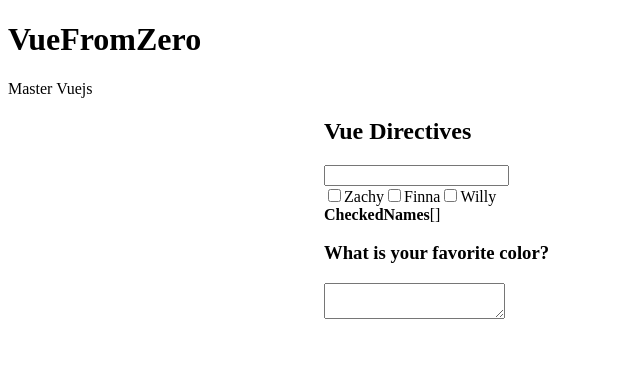
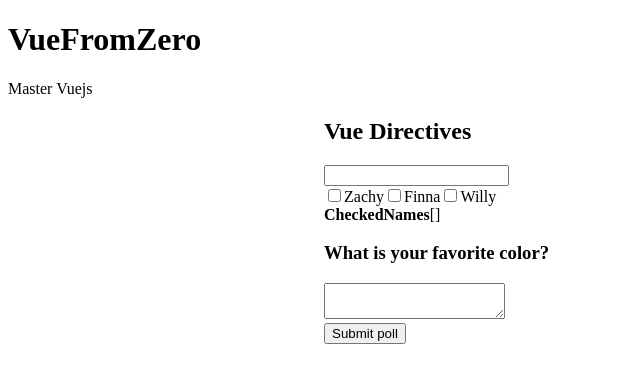
Before and after one commit to ZachyDev/FrontEnd-Masters---Vuejs, a Vue app in the folder vuefromzero/: page / in a window 1280 px wide. Shown: the top 382 px of the page, without its empty margins (0-640 px from the left). Built offline with nearby package versions, Linux system fonts and the light colour scheme.

Commit message:
v-directives:v-bind✅✅

```diff
--- a/vuefromzero/src/components/Form.vue
+++ b/vuefromzero/src/components/Form.vue
@@ -16,7 +16,7 @@
            <form>
                <h3>What is your favorite color?</h3>
               <textarea v-model="opinion"></textarea><br />
-               <button type="button" v-show="opinion">Sumbit poll</button>
+               <button type="button" :class="[opinion ? activeClass : '']">Submit poll</button>
           </form>
 
   </div>
@@ -29,7 +29,8 @@
         return{
             username: '',
             checkedNames: [],
-            opinion: ''
+            opinion: '',
+            activeClass: 'active'
         }
     }
 }
@@ -40,5 +41,8 @@
         margin:0 auto;
         width: 50%;
     }
+    button.active{
+        background: orange;
+    }
 
 </style>
```
